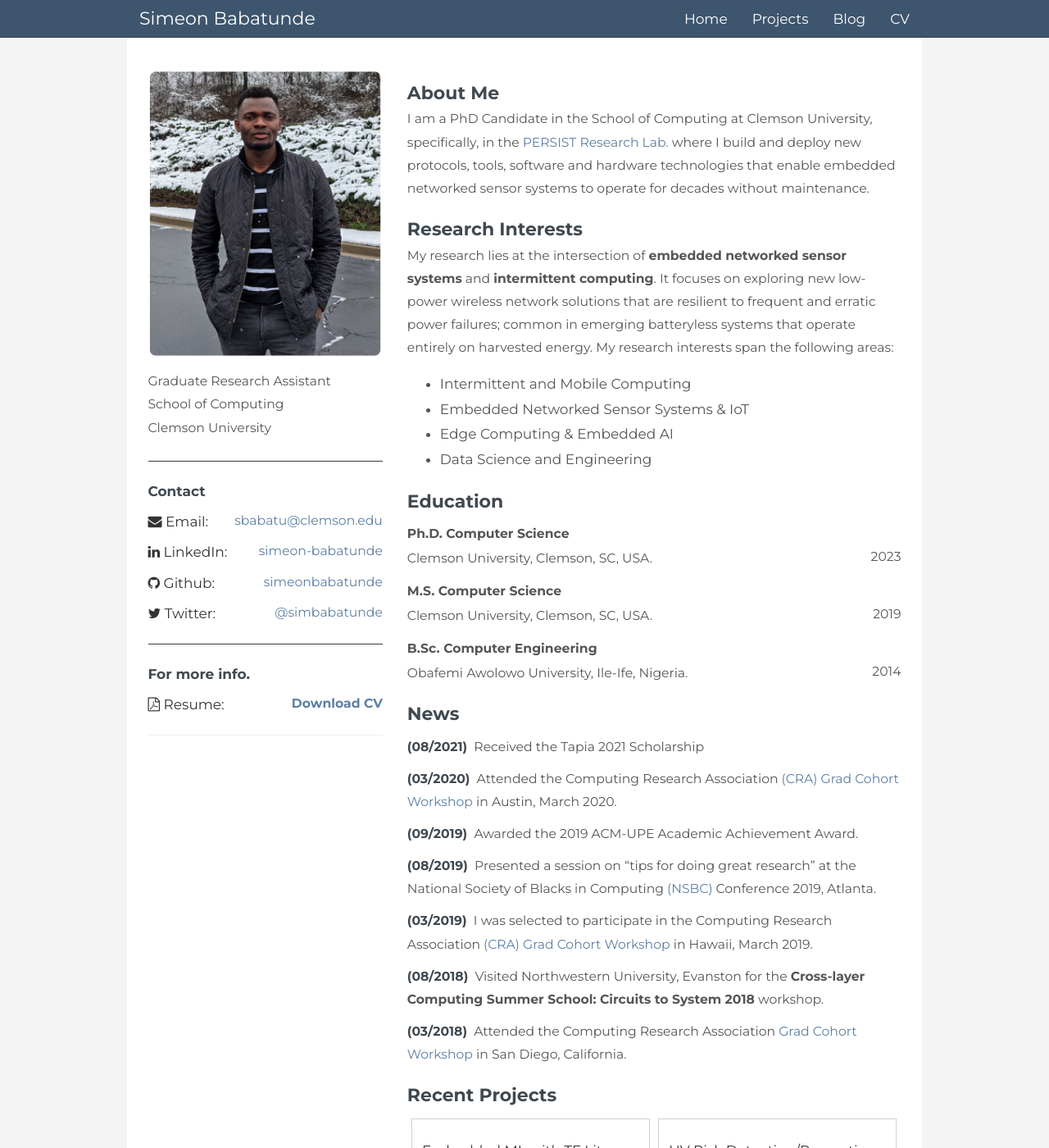
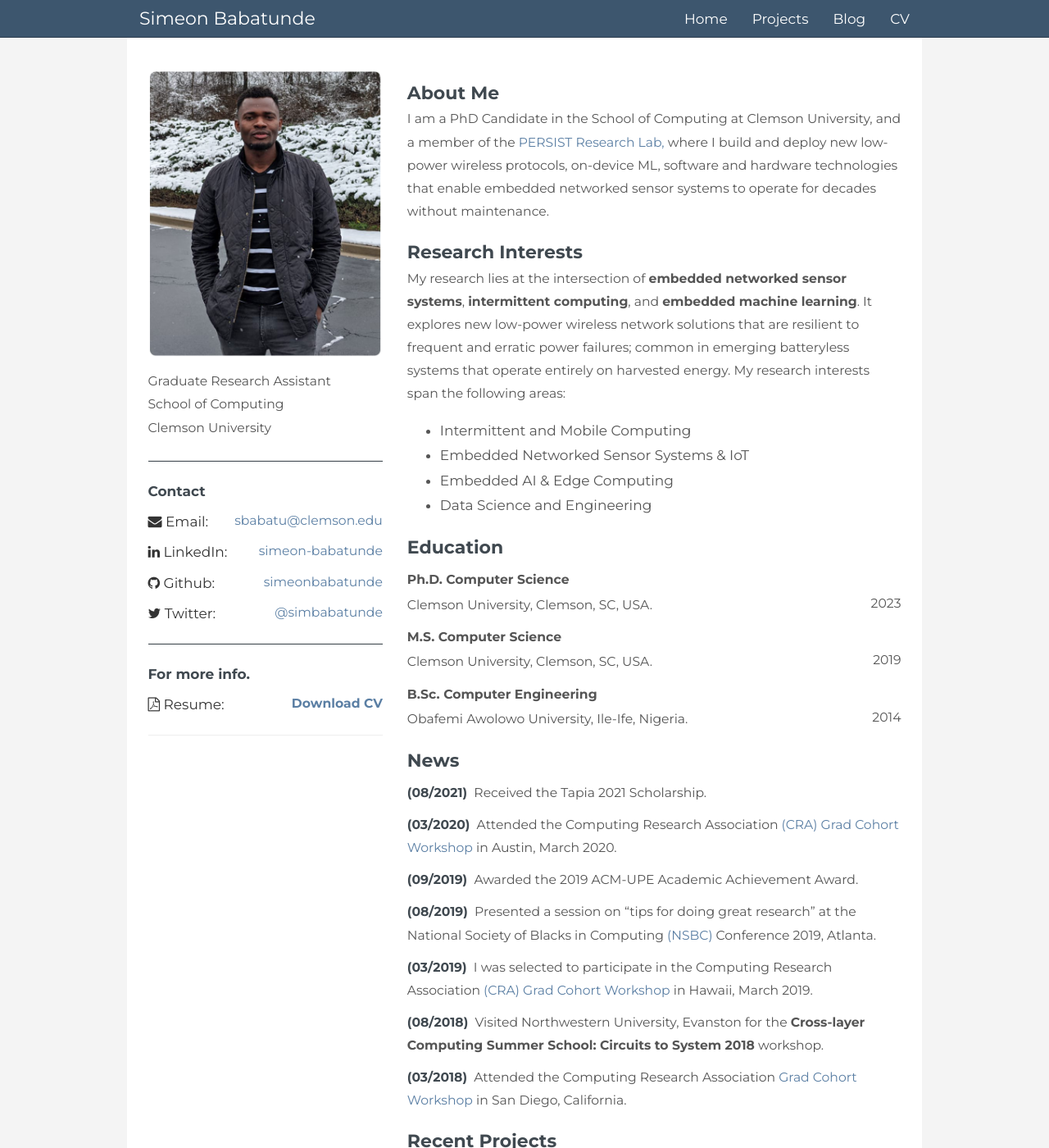
Before and after one commit to simeonbabatunde/simeonbabatunde.github.io, a Jekyll site: the page built from index.html, in a window 1280 px wide and 1400 px high. Shown: the whole window at 82% size. Built offline with Jekyll 4.4.1, drawn with Linux system fonts in a browser that asks for light colours; nearby versions of some CDN libraries; comment, search, counter and statistics services are not loaded; some of the changed text lies outside the part shown.

Commit message:
Update projects

```diff
--- a/index.html
+++ b/index.html
@@ -1,20 +1,21 @@
 ---
 ---
 <h2 class="myh2">About Me</h2>
-<p>I am a PhD Candidate in the School of Computing at Clemson University, specifically, in the <a  href="http://persist.cs.clemson.edu/"  target="_blank">
-  PERSIST Research Lab. </a> where I build and deploy new protocols, tools, software and hardware technologies that enable embedded networked sensor systems to
-  operate for decades without maintenance.
+<p>I am a PhD Candidate in the School of Computing at Clemson University, and a member of the <a  href="http://persist.cs.clemson.edu/"  target="_blank">
+  PERSIST Research Lab, </a> where I build and deploy new low-power wireless protocols, on-device ML, software and hardware technologies that enable
+  embedded networked sensor systems to operate for decades without maintenance.
 </p>
 
   <h2 class="myh2">Research Interests</h2>
-  <p>My research lies at the intersection of <strong>embedded networked sensor systems</strong> and <strong>intermittent computing</strong>.
-    It focuses on exploring new low-power wireless network solutions that are resilient to frequent and erratic power failures;
-    common in emerging batteryless systems that operate entirely on harvested energy. My research interests span the following areas:
+  <p>My research lies at the intersection of <strong>embedded networked sensor systems</strong>, <strong>intermittent computing</strong>, and <strong>embedded machine learning</strong>.
+    It explores new low-power wireless network solutions that are resilient to frequent and erratic power failures;
+    common in emerging batteryless systems that operate entirely on harvested energy.
+    My research interests span the following areas:
   </p>
   <ul id="menu">
     <li>Intermittent and Mobile Computing</li>
     <li>Embedded Networked Sensor Systems & IoT</li>
-    <li>Edge Computing & Embedded AI</li>
+    <li>Embedded AI & Edge Computing</li>
     <li>Data Science and Engineering</li>
 </ul>
 
@@ -27,7 +28,7 @@
   <span class="compact">Obafemi Awolowo University, Ile-Ife, Nigeria.</span> <span class="right">2014</span>
 
   <h2 class="myh2">News</h2>
-  <p class="compact1"><strong class="span_date">(08/2021)</strong>&nbsp Received the Tapia 2021 Scholarship</p>
+  <p class="compact1"><strong class="span_date">(08/2021)</strong>&nbsp Received the Tapia 2021 Scholarship.</p>
   <p class="compact1"><strong class="span_date">(03/2020)</strong>&nbsp Attended the Computing Research Association
     <a href="https://web.cvent.com/event/02cd5795-0ecb-4667-8c36-9c124771d8c2/websitePage:645d57e4-75eb-4769-b2c0-f201a0bfc6ce" target="_blank">
       (CRA) Grad Cohort Workshop</a> in Austin, March 2020.</p>
@@ -51,10 +52,10 @@
       <div class="col-md-6" id="box">
         <div class="portfolio-details">
             <h4>Embedded ML with TF Lite</h4>
-            <img src="/assets/img/embedml.png" alt="Embedded ML">
+            <img src="/assets/img/embedml1.png" alt="Embedded ML">
             <p>
-              This project focuses on the implementation of optimized Linear regression and DNN models for inter-vehicle distance prediction
-              in an Embedded Cooperative Adaptive Cruise Control (CACC) application.
+              This project leverages TensorFlow Lite to create optimized linear and DNN models for
+              realtime inferencing on Raspberry Pi and On-board Unit (OBU) of Connected Autonomous Vehicles.
             </p>
             <p class="portfolio-links">
 		            <a href="https://github.com/simeonbabatunde/embedded-deep-learning-for-autonomous-vehicles" target="_blank">
@@ -68,7 +69,7 @@
 		        <h4>UV Risk Detection/Prevention</h4>
 		        <img src="/assets/img/uv.jpeg" alt="UV Detection">
 		        <p>
-		            This system is a set of wearable devices that inform the user about UV exposure rate. One device
+		            This system is a wearable device prototype that inform the user about UV exposure rate. One device
                 senses UV radiation and the other displays the UV radiation levels. The display device shows the UV index.
 		        </p>
             <p class="portfolio-links">
--- a/projects/index.html
+++ b/projects/index.html
@@ -10,8 +10,8 @@
 
     <div class="col-md-4" id="box">
       <div class="portfolio-details">
-          <h4>Embedded ML with TensorFlow Lite</h4>
-          <img src="/assets/img/embedml.png" alt="Embedded ML">
+          <h4>Embedded ML with TF Lite</h4>
+          <img src="/assets/img/embedml1.png" alt="Embedded ML">
           <p>
               This project leverages TensorFlow Lite to create optimized linear and DNN models through quantization and pruning for
               realtime inferencing on Raspberry Pi and On-board Unit (OBU) of Connected Autonomous Vehicles.
```
Also changed, not shown: assets/img/embedml1.png (added).
